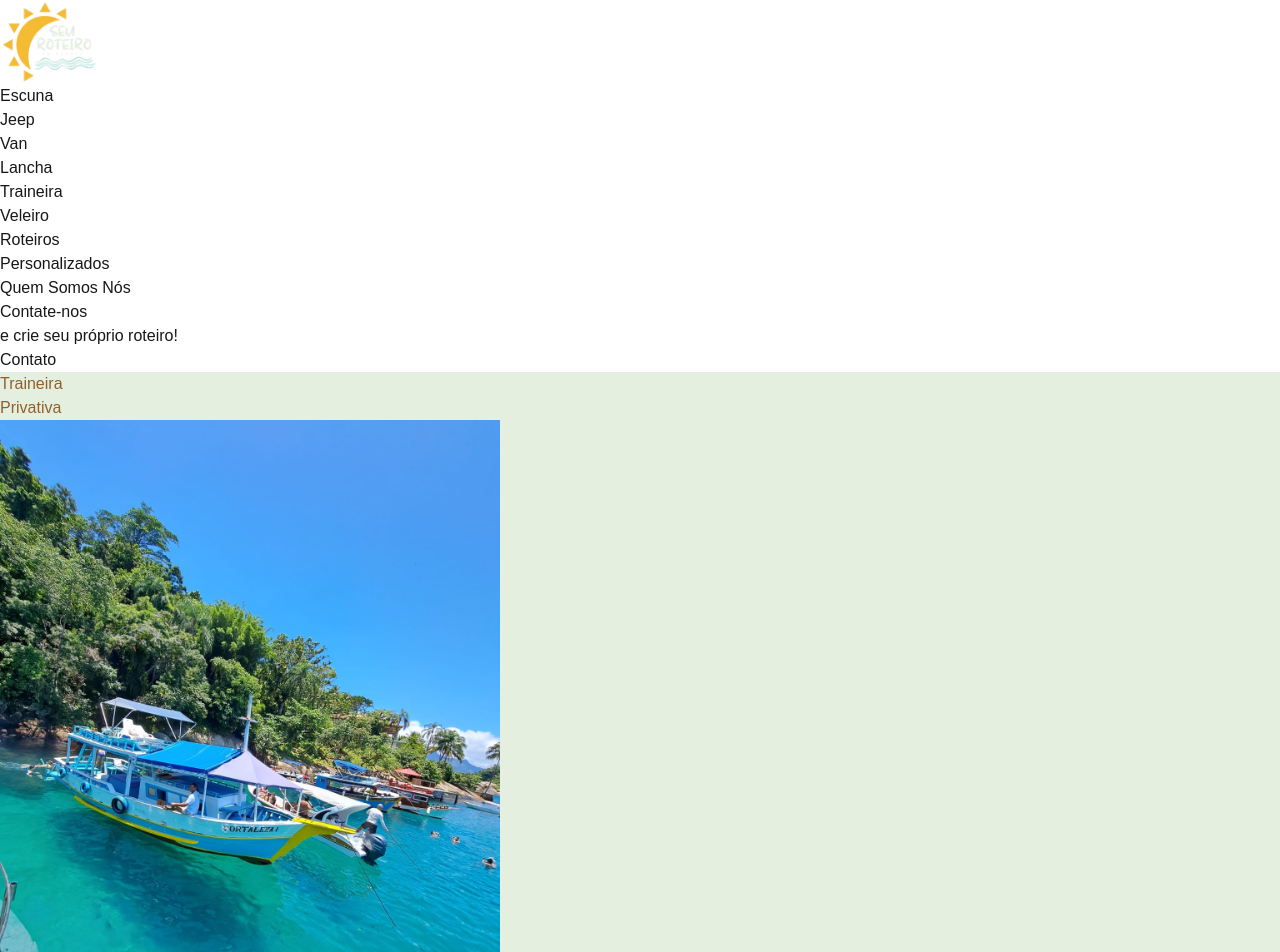
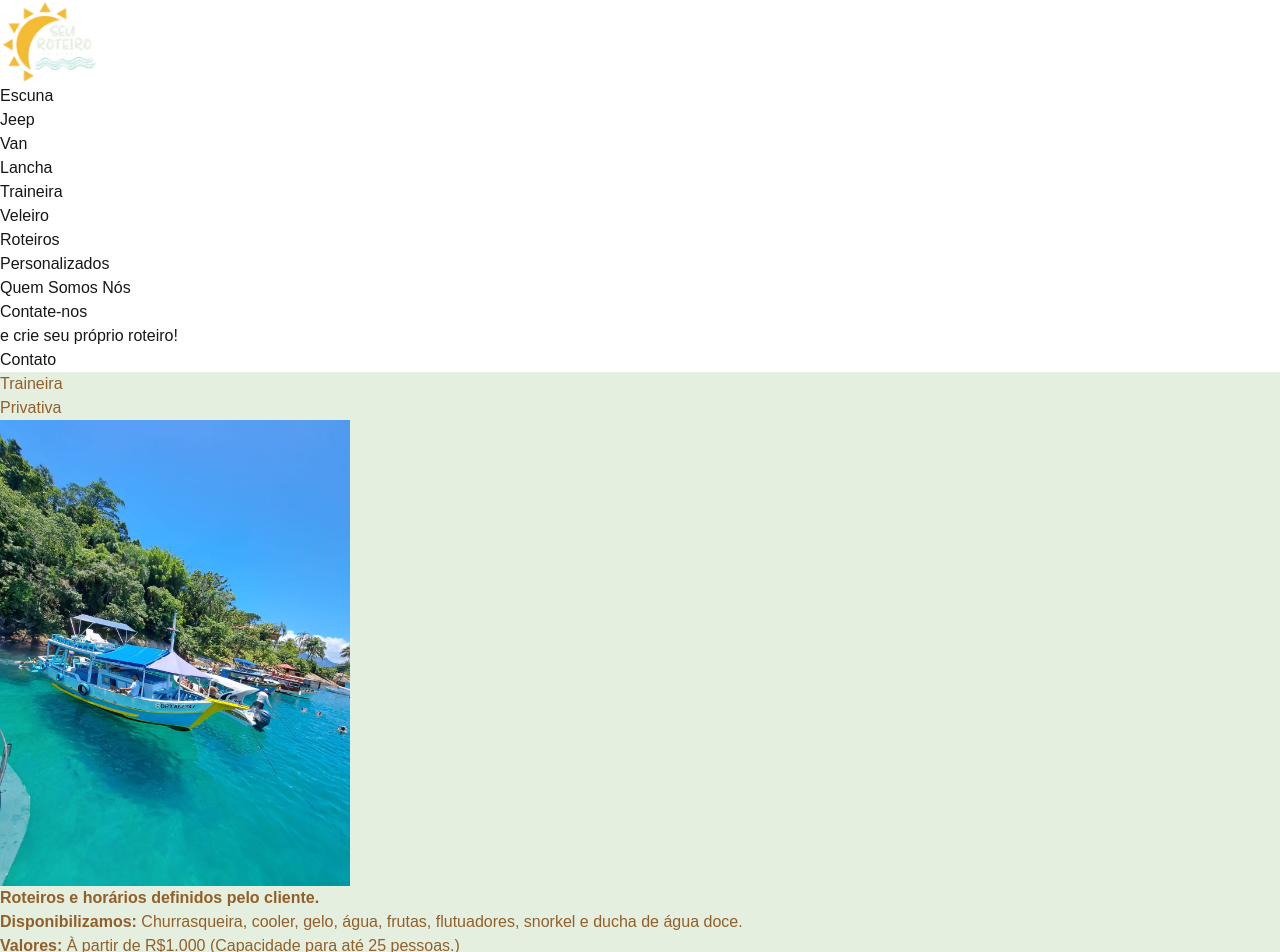
Before and after one commit to fabiosachetto/spa-roteiro-paraty, a Next.js app in the folder roteiro-paraty/: page /traineira in a window 1280 px wide. Shown: the top 952 px of the page. Built offline with nearby package versions, Linux system fonts and the light colour scheme.

Commit message:
atualizando tamanho da imagem

```diff
--- a/roteiro-paraty/src/app/traineira/page.tsx
+++ b/roteiro-paraty/src/app/traineira/page.tsx
@@ -15,8 +15,8 @@ export default function Traineira() {
             src="/assets/images/traineira-descricao.jpeg"
             alt="Traineira Privativa: Roteiros e horários definidos pelo cliente."
             title="Traineira Privativa: Roteiros e horários definidos pelo cliente."
-            width={500}
-            height={333}
+            width={350}
+            height={467}
             className="mb-5 object-cover transition duration-500 hover:scale-105 rounded-lg border-4 border-white"
           />
         </div>
```
